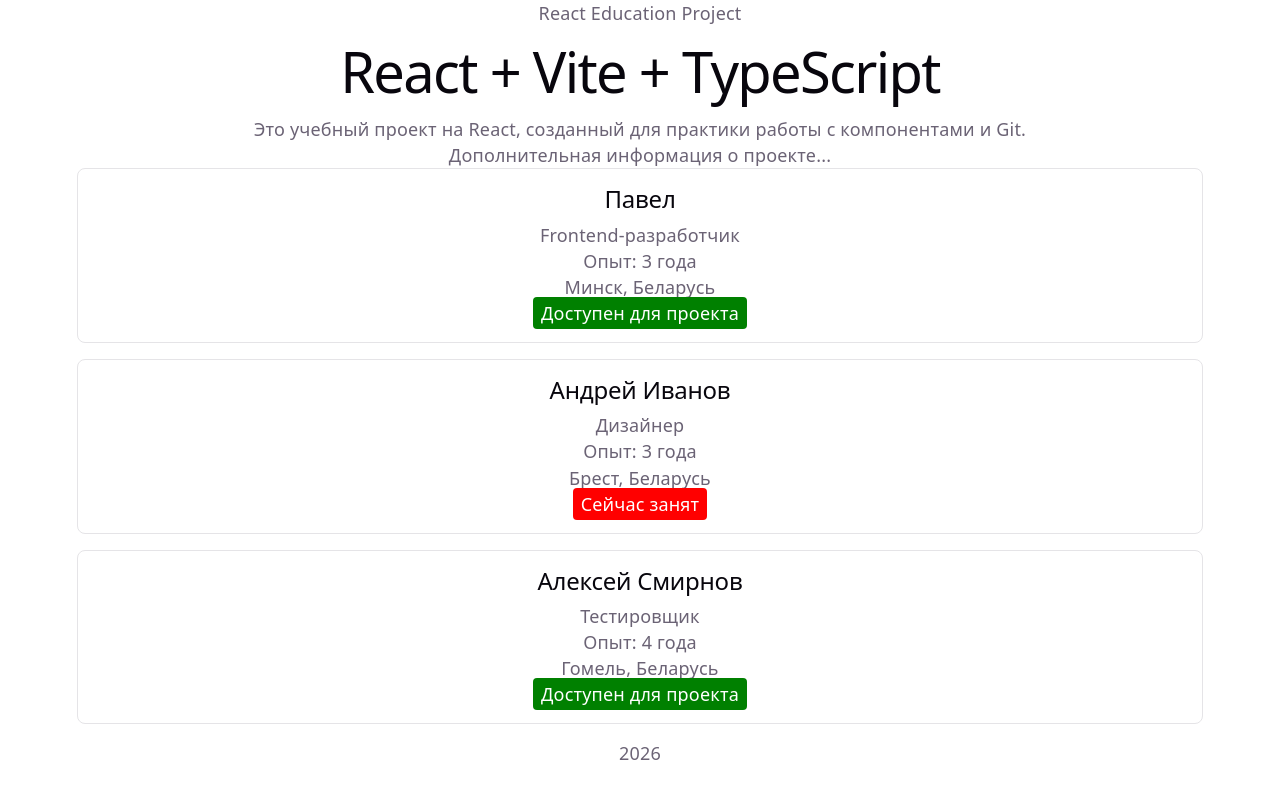
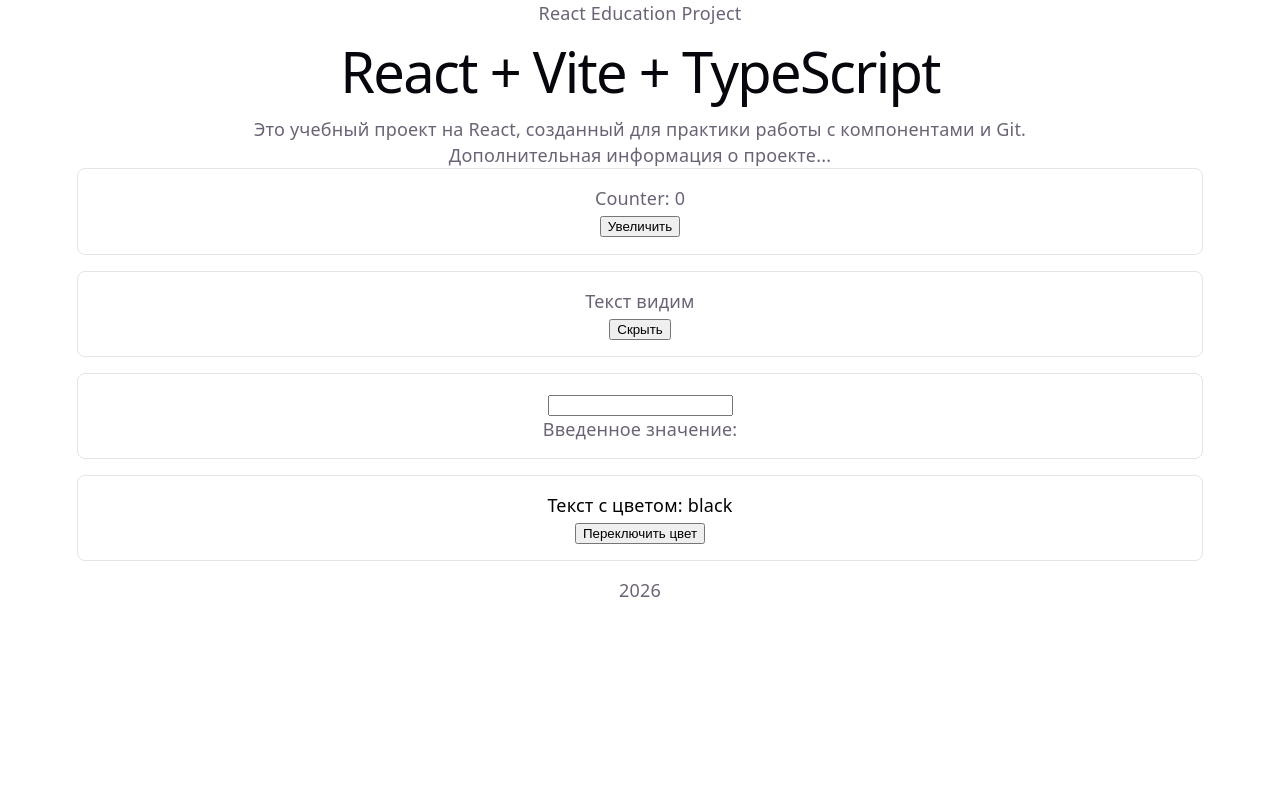
Before and after one commit to mikalai-repin/react-homeworks, a React (Vite) app: page / in a window 1280 px wide. Built offline with nearby package versions, Linux system fonts and the light colour scheme.

Commit message:
feat: added interactive components with useState

```diff
--- a/src/App.tsx
+++ b/src/App.tsx
@@ -2,7 +2,10 @@
 import Footer from './components/Footer'
 import Header from './components/Header'
 import { MainContent, Section } from './components/Content'
-import UserCard from './components/UserCard'
+import Counter from './components/Counter'
+import ToggleText from './components/ToggleText'
+import LiveInput from './components/LiveInput'
+import ColorText from './components/ColorText'
 
 function App() {
   return (
@@ -10,27 +13,10 @@
       <Header />
       <MainContent>
         <Section />
-        <UserCard
-          name="Павел"
-          role="Frontend-разработчик"
-          experience={3}
-          location={{ city: 'Минск', country: 'Беларусь' }}
-          isAvailable={true}
-        />
-        <UserCard
-          name="Андрей Иванов"
-          role="Дизайнер"
-          experience={3}
-          location={{ city: 'Брест', country: 'Беларусь' }}
-          isAvailable={false}
-        />
-        <UserCard
-          name="Алексей Смирнов"
-          role="Тестировщик"
-          experience={4}
-          location={{ city: 'Гомель', country: 'Беларусь' }}
-          isAvailable={true}
-        />
+        <Counter />
+        <ToggleText />
+        <LiveInput />
+        <ColorText />
       </MainContent>
       <Footer />
     </>
--- /dev/null
+++ b/src/components/ColorText.tsx
@@ -0,0 +1,18 @@
+import { useState } from 'react'
+
+const ColorText = () => {
+  const [color, setColor] = useState<'black' | 'red'>('black')
+
+  const toggleColor = () => {
+    setColor((prevColor) => (prevColor === 'black' ? 'red' : 'black'))
+  }
+
+  return (
+    <div className="card-container" style={{ color }}>
+      <p>Текст с цветом: {color}</p>
+      <button onClick={toggleColor}>Переключить цвет</button>
+    </div>
+  )
+}
+
+export default ColorText
--- /dev/null
+++ b/src/components/Counter.tsx
@@ -0,0 +1,14 @@
+import { useState } from 'react'
+
+const Counter = () => {
+  const [count, setCount] = useState(0)
+
+  return (
+    <div className="card-container">
+      <p>Counter: {count}</p>
+      <button onClick={() => setCount((prev) => prev + 1)}>Увеличить</button>
+    </div>
+  )
+}
+
+export default Counter
--- /dev/null
+++ b/src/components/LiveInput.tsx
@@ -0,0 +1,18 @@
+import { useState } from 'react'
+
+const LiveInput = () => {
+  const [value, setValue] = useState('')
+
+  return (
+    <div className="card-container">
+      <input
+        type="text"
+        value={value}
+        onChange={(e) => setValue(e.target.value)}
+      />
+      <p>Введенное значение: {value}</p>
+    </div>
+  )
+}
+
+export default LiveInput
--- /dev/null
+++ b/src/components/ToggleText.tsx
@@ -0,0 +1,16 @@
+import { useState } from 'react'
+
+const ToggleText = () => {
+  const [isVisible, setIsVisible] = useState(true)
+
+  return (
+    <div className="card-container">
+      {isVisible && <p>Текст видим</p>}
+      <button onClick={() => setIsVisible((prev) => !prev)}>
+        {isVisible ? 'Скрыть' : 'Показать'}
+      </button>
+    </div>
+  )
+}
+
+export default ToggleText
--- a/src/index.css
+++ b/src/index.css
@@ -109,7 +109,7 @@
   background: var(--code-bg);
 }
 
-.user-card {
+.card-container {
   border: 1px solid var(--border);
   padding: 16px;
   border-radius: 8px;
```
